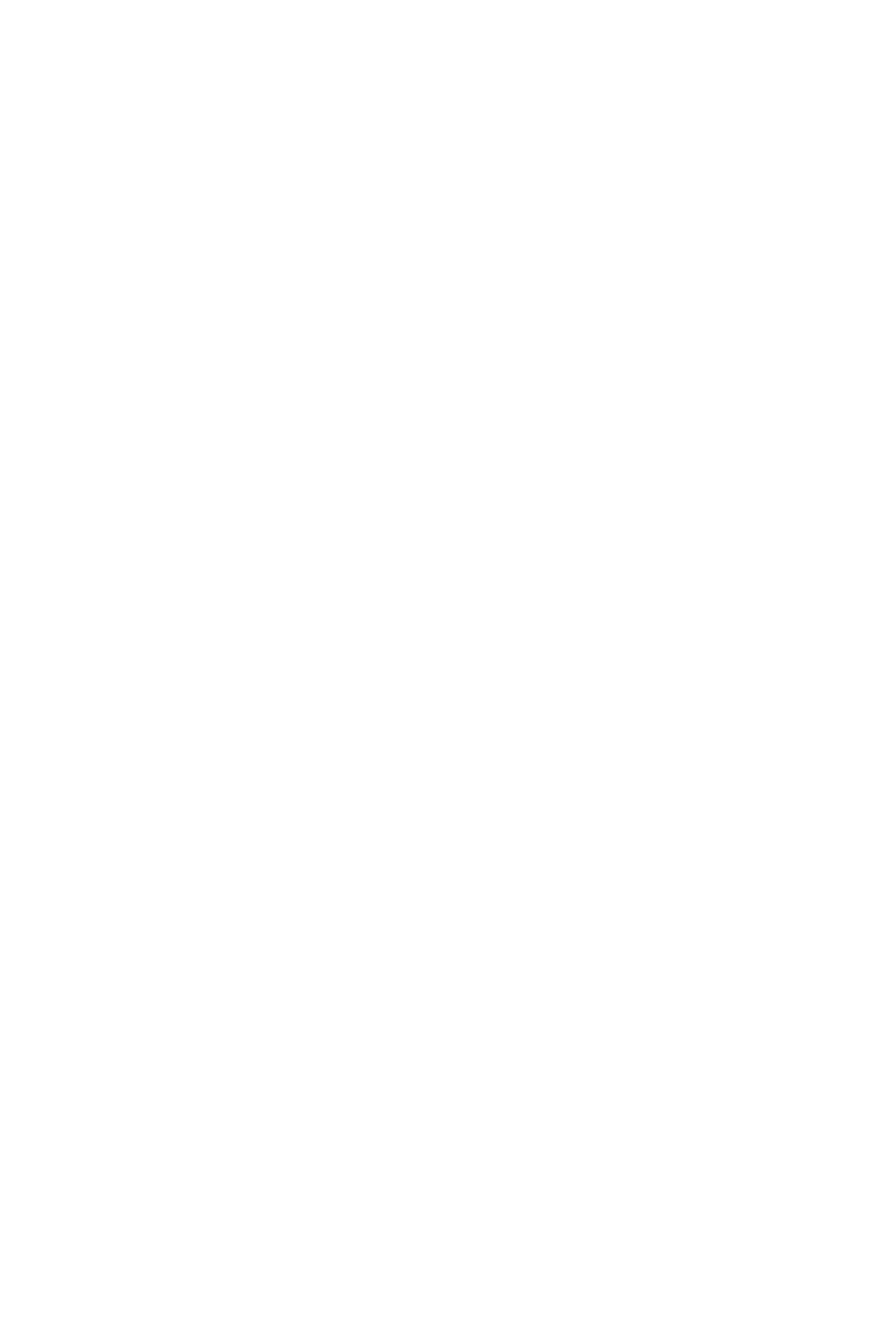
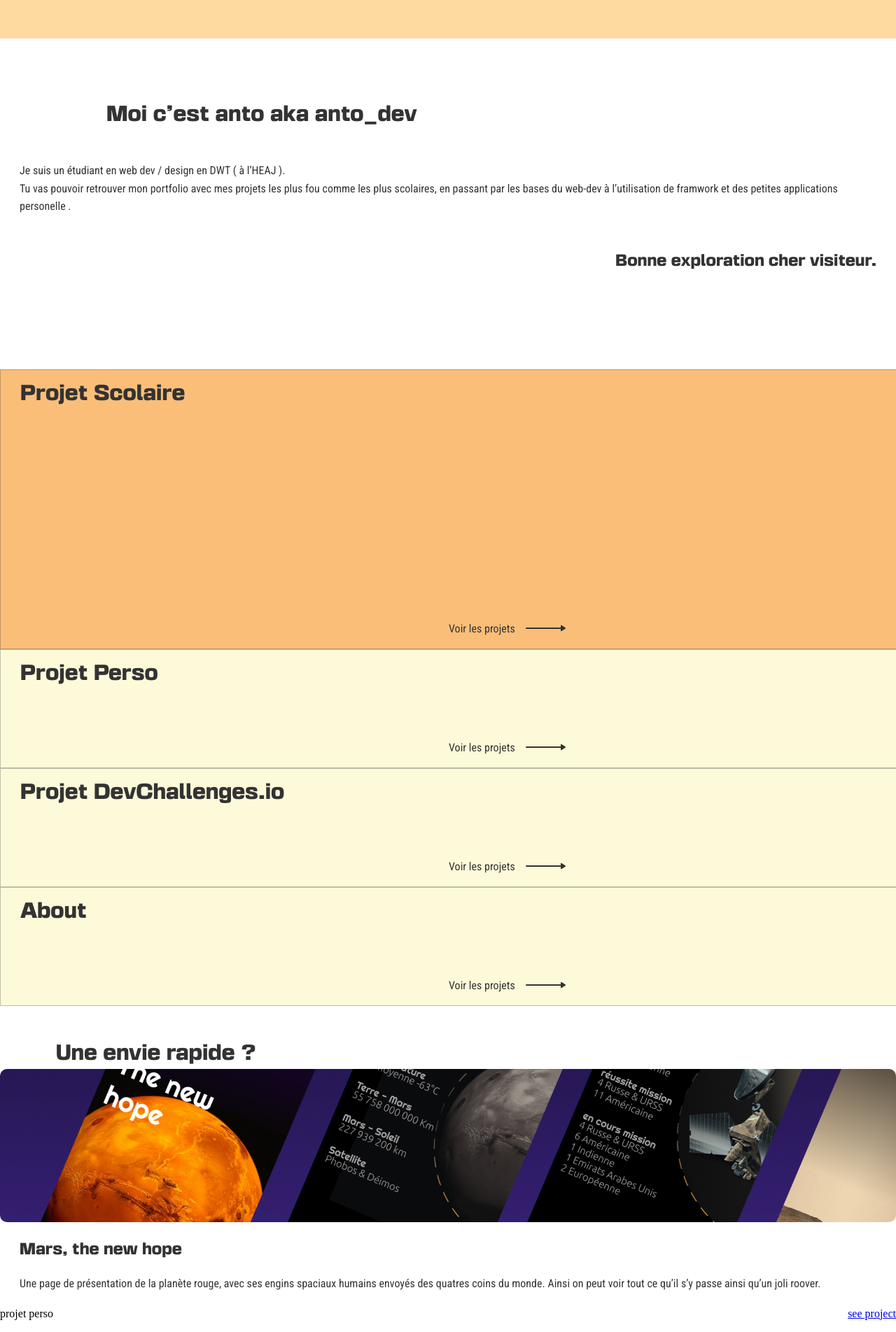
Before and after one commit to antozr/homev2, a React (Create React App) app: page / in a window 1280 px wide. Shown: the part 645-2549 px from the top of the page at 70% size. Before the commit the page ends 800 px from the top, so only its background shows below. Built offline with nearby package versions, Linux system fonts and the light colour scheme.

Commit message:
ADD the controle select link

```diff
--- /dev/null
+++ b/src/Components/SelectMode.js
@@ -0,0 +1,55 @@
+import React from 'react';
+import { Link } from 'react-router-dom';
+
+
+
+
+function SelectMode() {
+
+    const dataLink = [
+        {
+            link: "/project-scolaire",
+            titre: "Projet Scolaire"
+        },
+        {
+            link: "/project-perso",
+            titre: "Projet Perso"
+        },
+        {
+            link: "/project-devchallenge",
+            titre: "Projet DevChallenges.io"
+        },
+        {
+            link: "/about",
+            titre: "About"
+        },
+    ];
+
+    return (
+
+
+
+        <div className=" home__select">
+            {dataLink.map((titre) => (
+                <Link to={titre.link} className="home__selctBox">
+                    <h2 className="home__title home__title--select">
+                        {titre.titre}
+                    </h2>
+                    <div className="select__box">
+                        <p className="home__txt">
+
+                            Voir les projets
+                        </p>
+                        <svg width="58" height="10" viewBox="0 0 58 10" fill="none" xmlns="http://www.w3.org/2000/svg">
+                            <path d="M50 1.80425C50 1.01881 50.864 0.539969 51.53 0.956249L56.6432 4.152C57.2699 4.54367 57.2699 5.45633 56.6432 5.848L51.53 9.04375C50.864 9.46003 50 8.98119 50 8.19575V1.80425Z" fill="#333333" />
+                            <rect y="4" width="51" height="2" rx="1" fill="#333333" />
+                        </svg>
+                    </div>
+                </Link>
+            ))}
+
+        </div>
+    )
+}
+
+export default SelectMode;
--- a/src/Page/Home.js
+++ b/src/Page/Home.js
@@ -1,13 +1,75 @@
 import React from 'react';
+import SelectMode from '../Components/SelectMode';
+import imageMars from '../assets/img/mars.png';
+
+import './Home.scss';
+import { Link } from 'react-router-dom';
 
 function Home() {
-  return (
-      <div className="home">
-         <p>
-             Home bae
-         </p>
-      </div>
-  )
+    return (
+        <div className="home">
+            <div className="home__head">
+                <h1 className="home__title">
+                    Hello 👋 bienvenus dans mon univers
+                </h1>
+            </div>
+            <div className="home__cont">
+                <h2 className="home__title home__title--2">
+                    Moi c’est anto aka anto_dev
+                </h2>
+                <p className="home__txt">
+                    Je suis un étudiant en web dev / design en DWT
+                    ( à l’HEAJ ).
+                    <br />
+                    Tu vas pouvoir retrouver mon portfolio avec mes projets les plus fou comme les plus scolaires, en passant par les bases du web-dev à l’utilisation de framwork  et des petites applications personelle .
+                </p>
+                <p className="home__title home__title--right">
+                    Bonne exploration cher&nbsp;visiteur.
+                </p>
+            </div>
+
+            <SelectMode />
+
+            <div className="home__cont home__cont--rapide">
+                <h2 className="home__title home__title--rapid">
+                    Une envie rapide ?
+                </h2>
+                <div className="home__rapidBox">
+                    <div className="card">
+                        <img src={imageMars} alt="Voici la représentation de mon projet Mars the new hope" className="card__img" />
+                        <h2 className="card__title">
+                        Mars, the new hope
+                        </h2>
+                        <p className="card__txt">
+                        Une page de présentation de la planète rouge, avec ses engins spaciaux humains envoyés des quatres coins du monde. Ainsi on peut voir tout ce qu’il s’y passe ainsi qu’un joli roover.
+                        </p>
+                        <div className="card__list">
+                            <li className="card__el">
+                                <p className="card__tagTxt">
+                                    projet perso
+                                </p>
+                            </li>
+                            <li className="card__el">
+                                <Link to={"/"} className='card__link'>
+                                    see project
+                                </Link>
+                            </li>
+                        </div>
+                    </div>
+                </div>
+            </div>
+        </div>
+    )
 }
 
+// data to json
+/*{
+    "id": 0,
+    "Key":0,
+    "tag":["", " "],
+    "imgPoster" : "",
+    "title" :"",
+    "intro" :" "
+
+}*/
 export default Home;
--- a/src/Page/Home.scss
+++ b/src/Page/Home.scss
@@ -1,12 +1,146 @@
 
-@font-face{
-    font-family: 'Basement';
-    src: local(Basement), url(../assets/font/Basement.otf), format('otf');
-  }
+.home{
 
 
-  p{
-    font-family:ep-stelaris ;
-    color: rgb(5, 5, 5);
-    font-size: 56px;
-  }
+    &__head{
+
+        width: 100%;
+        height: calc(100vh - 160px);
+        background-color: #FEDAA0;
+        color: #333333;
+        display: flex;
+        align-items: flex-end;
+        justify-content: flex-end;
+    }
+    &__title{
+        font-family: 'Basement';
+        font-style: normal;
+        font-size: 51px;
+        line-height: 140%;
+        color: #333333;
+        margin: 0 0 46px 124px;
+        &--2{
+            font-size: 28px;
+        }
+        &--rapid{
+            margin: 0 0 0px 80px;
+            font-size: 28px;
+            width: 15ch;
+        }
+        &--select{
+            font-size: 28px;
+            margin: 0 0 46px 28px;
+        }
+        &--right{
+            text-align: end;
+            font-size: 21px;
+            margin: 51px 0 0 0 ;
+        }
+
+    }
+    &__txt{
+        font-family: 'Roboto Condensed', sans-serif;
+        font-size: 16px;
+        font-weight: 400;
+        line-height: 160%;
+        color: #333333;
+    }
+
+    &__cont{
+        margin: 91px 0 0 0;
+        width: calc(100% - 56px);
+        padding: 0 28px;
+
+        &--rapide{
+            width: 100%;
+            margin: 160px 0 0 0 ;
+            padding: 0;
+        }
+    }
+
+    &__select{
+        width: 100%;
+        height: 100vh;
+        display: flex;
+        flex-direction: column;
+        margin: 140px  0 0 0 ;
+        padding: 0;
+
+    }
+
+    &__selctBox{
+        min-height: 136px;
+        height: 20%;
+        width: 100%;
+        padding: 16px 0;
+        background-color: #FDFADA;
+        border: 0.5px solid #33333350;
+        display: flex;
+        flex-direction: column;
+        justify-content: space-between;
+        text-decoration: none;
+
+        &:nth-child(1){
+            min-height: 366px;
+            height: 40%;
+            background-color: #FABE79;
+        }
+    }
+    &__rapidBox{
+        display: flex;
+        flex-direction: column;
+
+    }
+}
+
+.select{
+
+    &__box{
+        display: flex;
+        flex-direction: row;
+        width: 168px;
+        justify-content: space-between;
+        margin: 0 28px 0 50vw;
+        & > svg {
+            margin: 5px 0 0 0 ;
+            padding: 2px 0 0 0;
+        }
+    }
+}
+
+.card{
+
+    width: 100%;
+
+    &__img{
+        width: 100%;
+        height: 219px;
+        border-radius: 10px;
+        object-fit: cover;
+    }
+
+    &__title{
+        font-family: 'Basement';
+        font-size: 21px;
+        line-height: 140%;
+        color: #333333;
+        margin: 21px 28px;
+    }
+    &__txt{
+        font-family: 'Roboto Condensed', sans-serif;
+        font-size: 16px;
+        font-weight: 400;
+        line-height: 160%;
+        color: #333333;
+        margin: 21px 28px;
+    }
+    &__list{
+        width: 100%;
+        height: 35px;
+        display: flex;
+        flex-direction: row;
+        justify-content: space-between;
+        list-style: none;
+
+    }
+}
```
Also changed, not shown: src/assets/data/projetDataDescription.json (added, +83 -0 lines), src/Components/Card.scss (added), src/assets/img/mars.png (added), src/assets/svg/arrow.svg (added).
